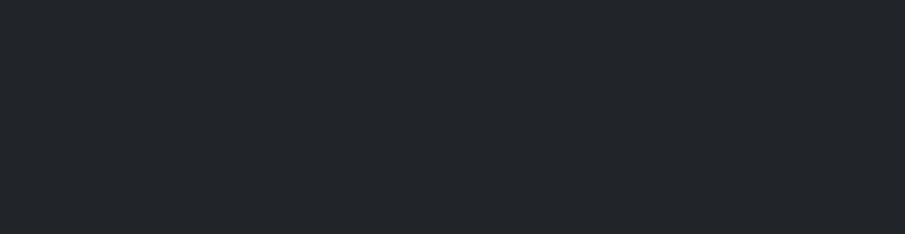
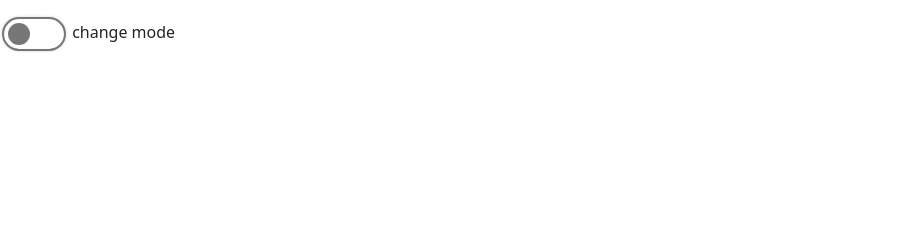
Before and after one commit to simpile/jsPractice, a plain HTML site: page index.html in a window 1280 px wide. Shown: the top 234 px of the page, without its empty margins (0-905 px from the left). Drawn offline with nearby package versions, Linux system fonts and the light colour scheme.

Commit message:
add dark mode toggle

```diff
--- a/index.html
+++ b/index.html
@@ -21,11 +21,74 @@
         input{
             padding-left: 15px;
         }
+        .switch input
+{
+  display: none;
+}
+
+.switch
+{
+  display: inline-block;
+  width: 60px; /*=w*/
+  height: 30px; /*=h*/
+  margin: 4px;
+  transform: translateY(50%);
+  position: relative;
+}
+
+.slider
+{
+  position: absolute;
+  top: 0;
+  bottom: 0;
+  left: 0;
+  right: 0;
+  border-radius: 30px;
+  box-shadow: 0 0 0 2px #777, 0 0 4px #777;
+  cursor: pointer;
+  border: 4px solid transparent;
+  overflow: hidden;
+  transition: 0.2s;
+}
+
+.slider:before
+{
+  position: absolute;
+  content: "";
+  width: 100%;
+  height: 100%;
+  background-color: #777;
+  border-radius: 30px;
+  transform: translateX(-30px); /*translateX(-(w-h))*/
+  transition: 0.2s;
+}
+
+input:checked + .slider:before
+{
+  transform: translateX(30px); /*translateX(w-h)*/
+  background-color: limeGreen;
+}
+
+input:checked + .slider
+{
+  box-shadow: 0 0 0 2px limeGreen, 0 0 8px limeGreen;
+}
+
+
+        .myLightMode{
+background-color: #000;
+color: #fff;
+        }
     </style>
 </head>
 
-<body class="bg-dark text-light">
-
+<body >
+    <div >
+        <label  class="switch">
+          <input onclick="myChangeMode()" type="checkbox">
+          <span  class="slider"></span>
+        </label> change mode
+      </div>
 
     <div class="myContainer">
         <h1>Even Or Odd?</h1>
@@ -67,6 +130,14 @@
             }
         });
 
+        // darkmode
+
+        function myChangeMode() {
+
+   var element = document.body;
+   element.classList.toggle("myLightMode");
+}
+
     </script>
 </body>
 
```
